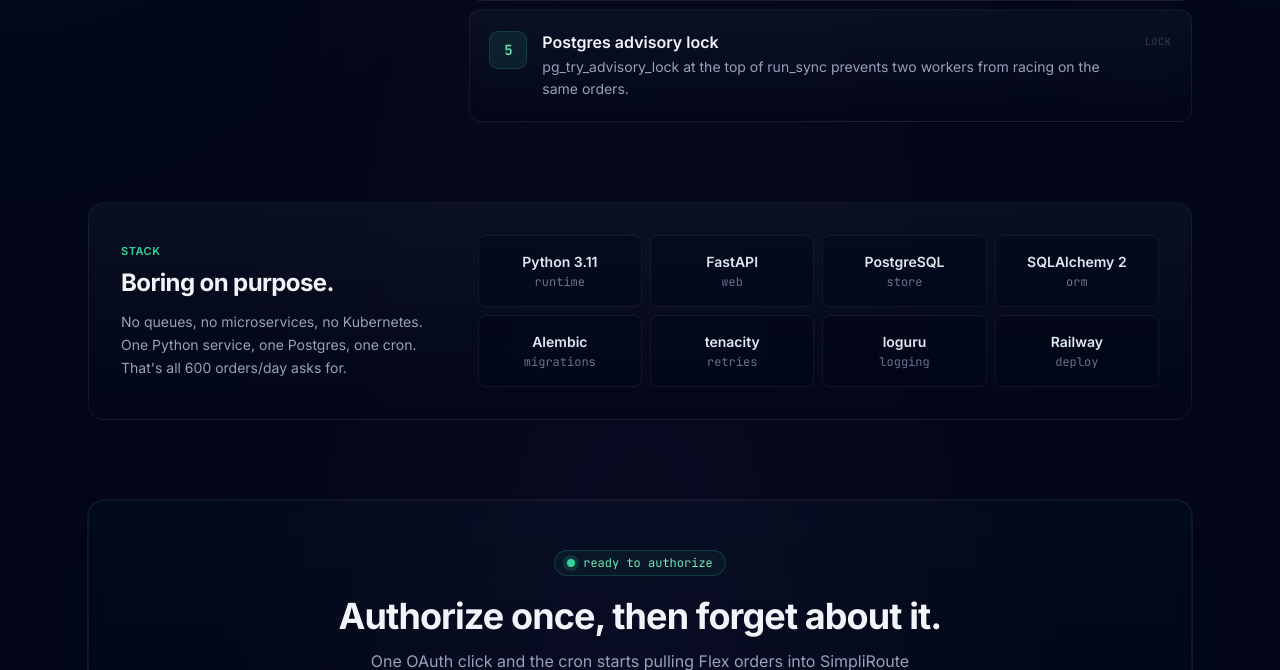
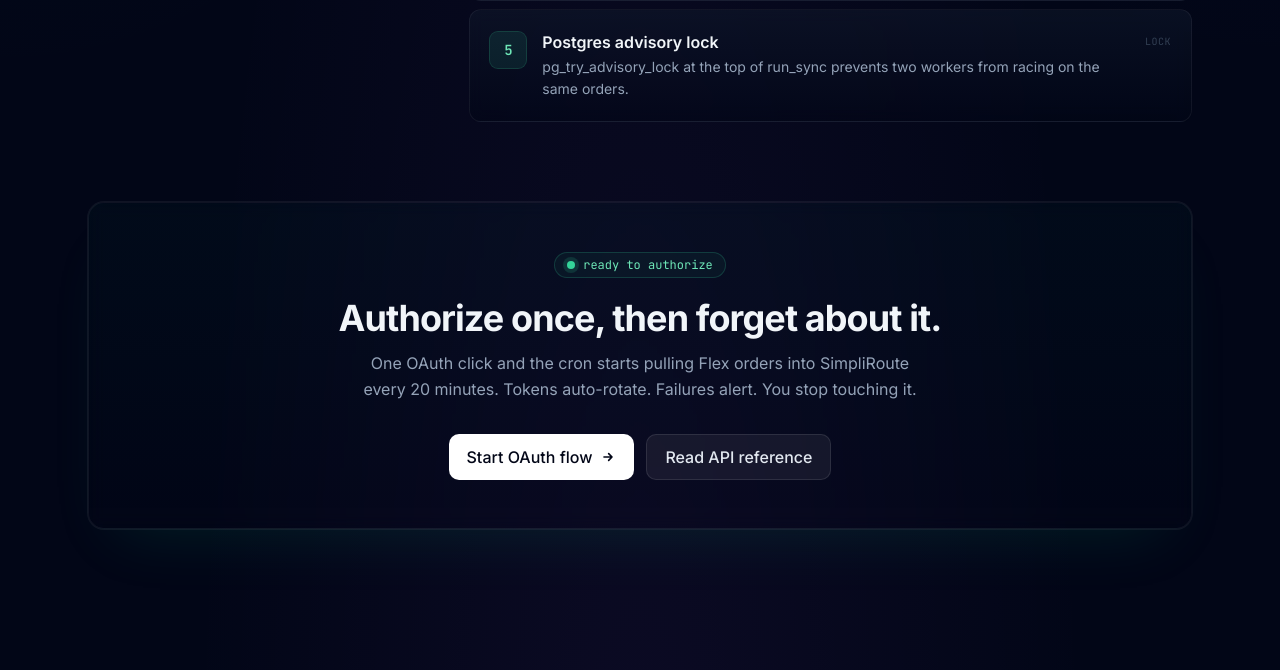
Before and after one commit to arch0615/Mercado-Libre-Flex-and-Simpliroute-API-integration, a FastAPI app: page / in a window 1280 px wide. Shown: the part 1851-2521 px from the top of the page. Run offline with FastAPI, Linux system fonts and the light colour scheme; some libraries are stand-ins or nearby versions.

Commit message:
ui: remove Stack section from landing page
Drops the 'Boring on purpose' tech-stack strip and its `stack` view
context. The footer still lists the stack for anyone curious, so the
information is not lost — just removed from the marketing flow on the
landing page.

```diff
--- a/app/templates/index.html
+++ b/app/templates/index.html
@@ -262,32 +262,6 @@
 </section>
 
 {# ============================================================
-   TECH STRIP
-   ============================================================ #}
-<section class="max-w-6xl mx-auto px-6 mb-20">
-  <div class="card rounded-2xl p-8">
-    <div class="grid lg:grid-cols-12 gap-8 items-center">
-      <div class="lg:col-span-4">
-        <div class="text-[11px] uppercase tracking-wider text-emerald-400 font-semibold mb-2">Stack</div>
-        <h3 class="text-2xl font-bold text-ink-100 mb-3 tracking-tight">Boring on purpose.</h3>
-        <p class="text-ink-400 text-sm leading-relaxed">
-          No queues, no microservices, no Kubernetes. One Python service, one Postgres, one cron.
-          That's all 600 orders/day asks for.
-        </p>
-      </div>
-      <div class="lg:col-span-8 grid grid-cols-2 sm:grid-cols-4 gap-2">
-        {% for tech in stack %}
-        <div class="card-hover bg-ink-950/40 border border-white/[0.06] rounded-lg p-4 text-center">
-          <div class="text-ink-200 font-semibold text-sm">{{ tech.name }}</div>
-          <div class="text-xs text-ink-500 mt-0.5 font-mono">{{ tech.role }}</div>
-        </div>
-        {% endfor %}
-      </div>
-    </div>
-  </div>
-</section>
-
-{# ============================================================
    FINAL CTA
    ============================================================ #}
 <section class="max-w-6xl mx-auto px-6 mb-16">
```
Also changed, not shown: app/web/views.py (+0 -10 lines).
